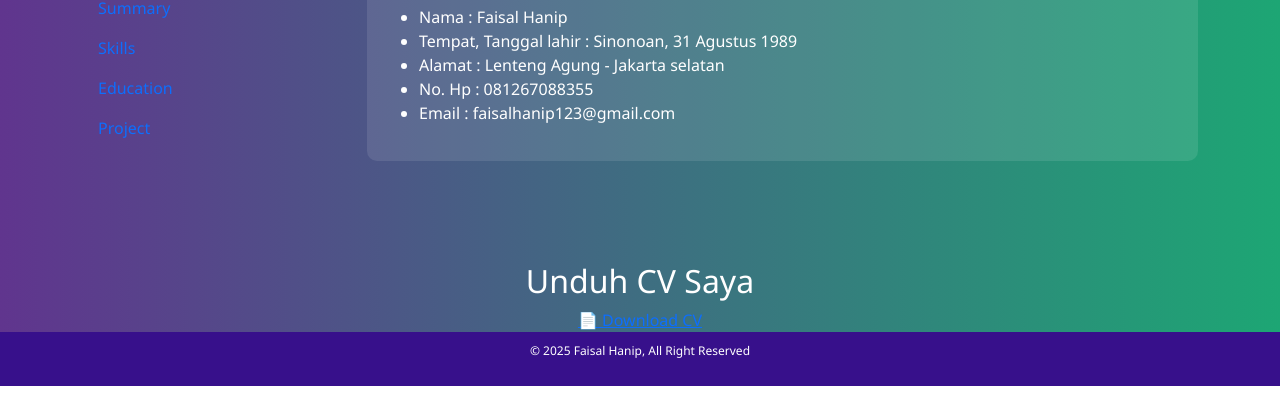
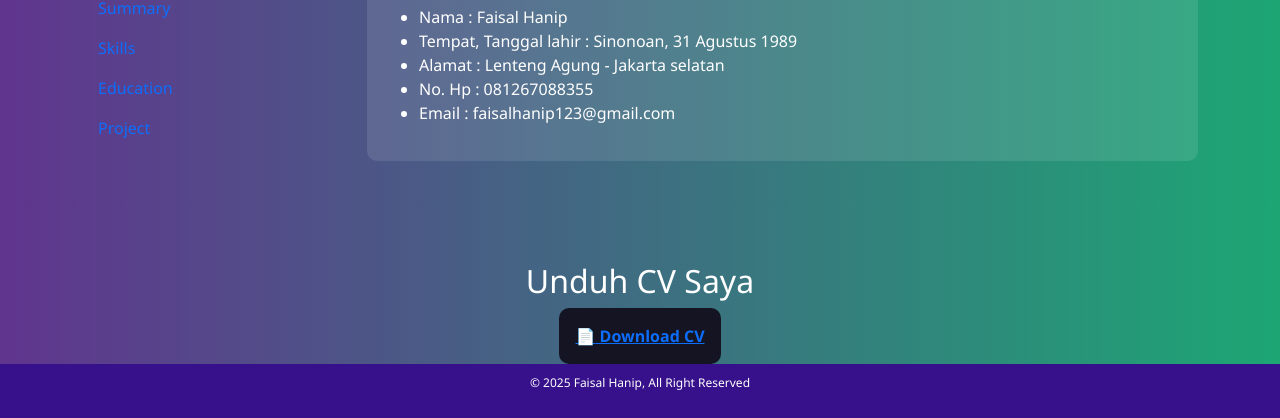
Before and after one commit to FaisalHanip/portofolio.github.io, a plain HTML site: page index.html in a window 1280 px wide. Shown: the part 1065-1483 px from the top of the page. Before the commit the page ends 1451 px from the top, so only its background shows below. Drawn offline with nearby package versions, Linux system fonts and the light colour scheme.

Commit message:
edit style cv

```diff
--- a/style.css
+++ b/style.css
@@ -16,9 +16,20 @@
 
 .download-container{
   text-align: center;
+
 }
 
-
+.download-btn{
+  display: inline-block;
+  background-color: rgb(20, 20, 35);
+  border-radius: 10px;
+  font-size: 0.7rem 2 rem;
+  font-weight: bold;
+  padding: 1rem 1rem;
+}
+.download-icon:hover {
+  color: aliceblue;
+}
 
 
   .content{
```
